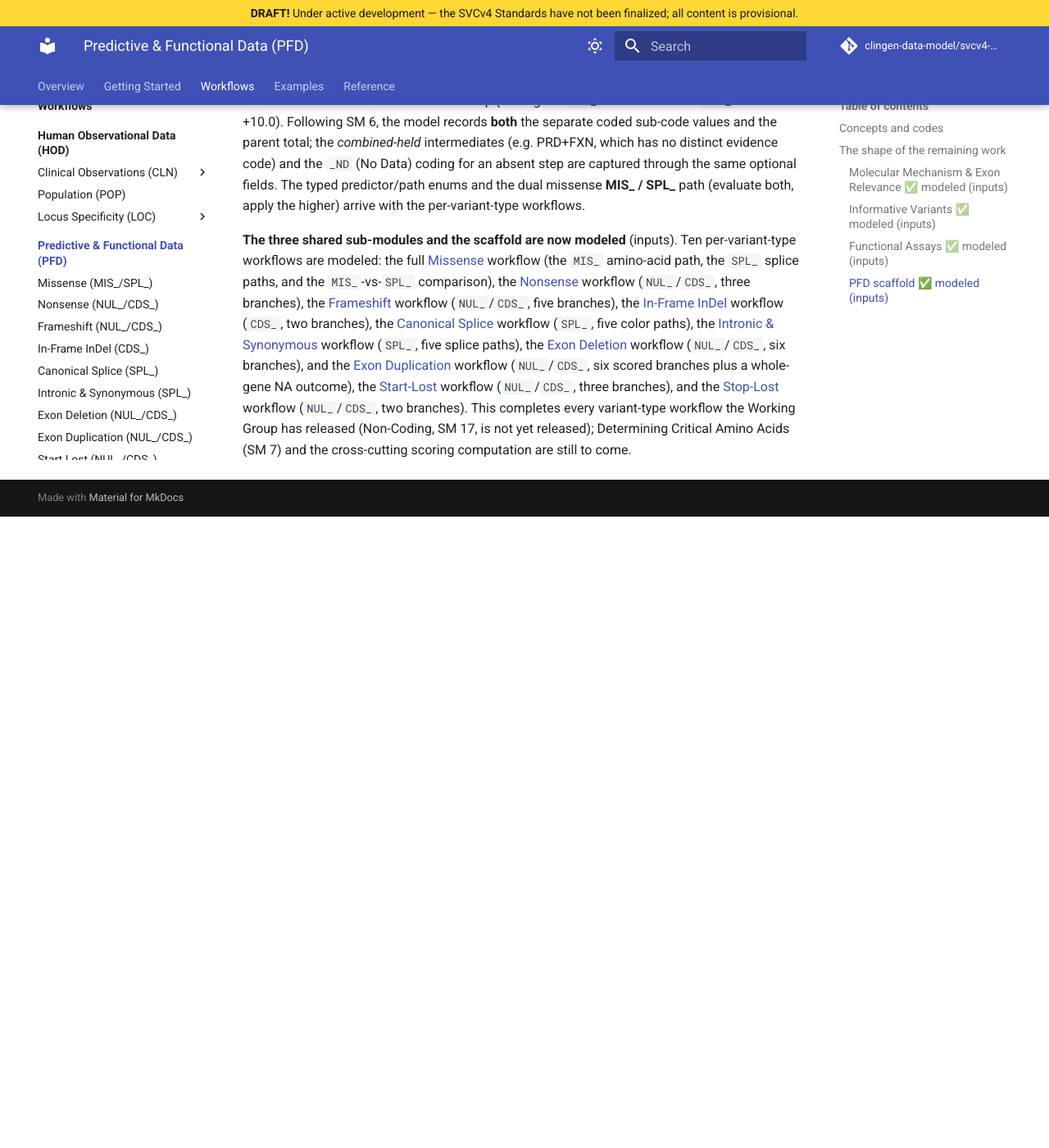
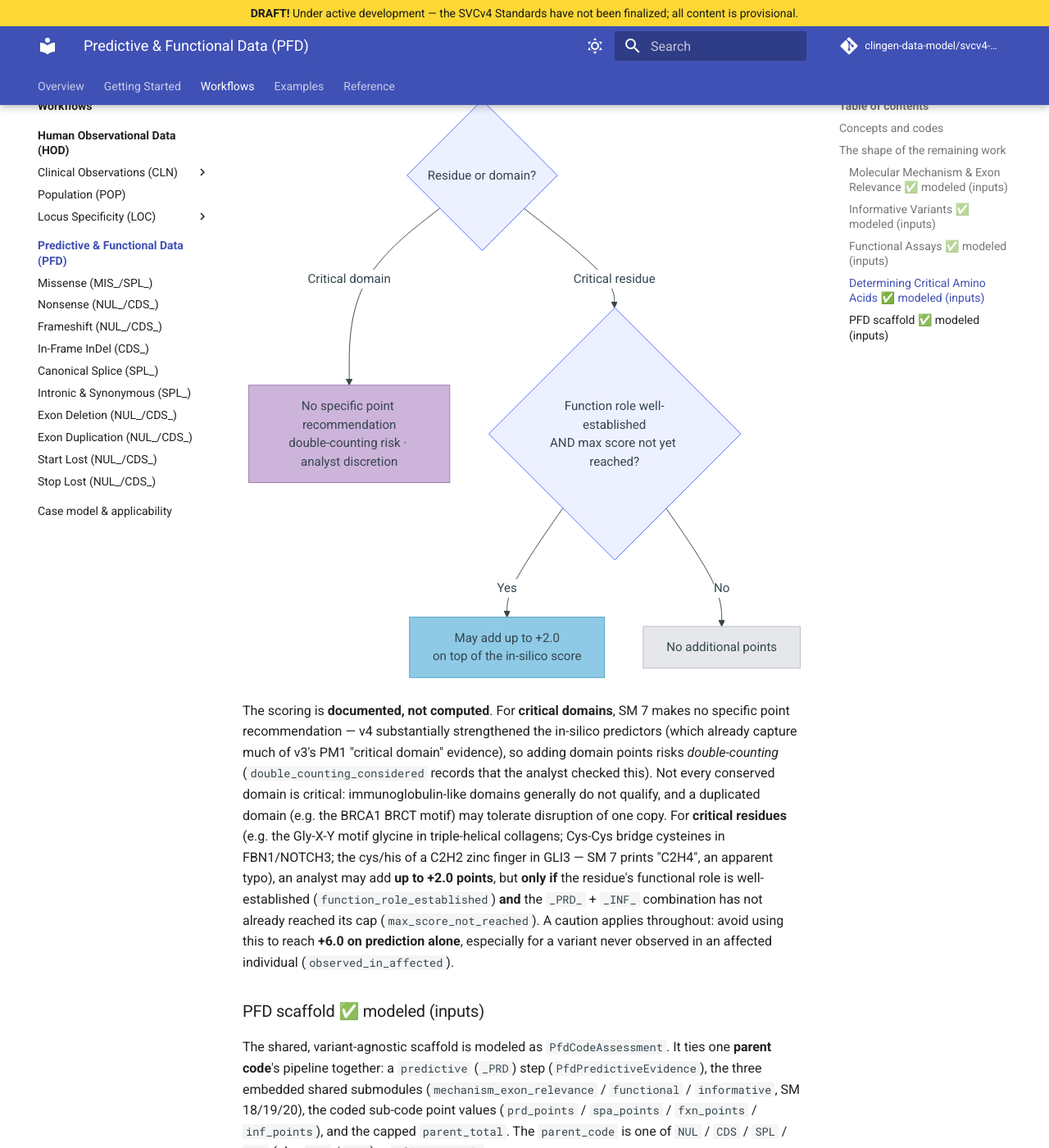
Before and after one commit to clingen-data-model/svcv4-model, an MkDocs documentation site: the page built from docs/workflows/pfd/index.md, in a window 1280 px wide and 1400 px high, scrolled down 3525 px. Shown: the whole window at 82% size. Built offline with MkDocs 1.6.1 and Material for MkDocs 9.7.7, drawn with Linux system fonts in a browser that asks for light colours; comment, search, counter and statistics services are not loaded; before the commit the page ends 4155 px from its top, so only the background shows below that; some of the changed text lies outside the part shown.

Commit message:
docs: model Critical Amino Acids (SM 7) on the PFD index + refs
Co-Authored-By: Claude Opus 4.8 (1M context) <noreply@anthropic.com>

````diff
--- a/docs/reference/model.md
+++ b/docs/reference/model.md
@@ -125,3 +125,7 @@ its fields with their types, defaults, and descriptions.
 ---
 
 ::: svcv4_model.StopLostAssessment
+
+---
+
+::: svcv4_model.CriticalAminoAcidEvidence
--- a/docs/workflows/pfd/index.md
+++ b/docs/workflows/pfd/index.md
@@ -46,8 +46,8 @@ deletion, start loss, stop loss, and others) follows the same pipeline:
 evidence → informative variants → capped code total.** Four sub-modules are
 shared across all of them: Determining Critical Amino Acids, Molecular
 Mechanism and Exon Relevance, Informative Variants, and Functional Assays.
-Modeling these shared sub-modules first — so the variant-type workflows can
-compose them — is the starting point.
+All four are now modeled (inputs), so the variant-type workflows can
+compose them.
 
 ### Molecular Mechanism & Exon Relevance ✅ modeled (inputs)
 
@@ -123,6 +123,42 @@ predictive (`*_PRD`) points. **Carve-out:** RNA splicing assays (RT-PCR / RNAseq
 / minigene) are **not** `*_FXN` — they are `SPL_SPA`, handled in the splice flow
 diagrams (SM 6/11/12), and are not modeled here.
 
+### Determining Critical Amino Acids ✅ modeled (inputs)
+
+The fourth shared sub-module is modeled as `CriticalAminoAcidEvidence`
+([Supplementary Material 7](https://docs.google.com/document/d/1a64UTev9P35YGStF7YjaprB8znWS5OC5qbBZBMMLA_s/edit)).
+It captures an analyst's determination that a VBC lies in a critical residue or domain (a
+`CriticalityKind`), the named motif/domain, the small additional evidence that may be added
+on top of the in-silico predictor, and the SM 7 gating conditions. It has **no parent code**
+of its own — the points add to whichever `_PRD_` applies (most commonly `MIS_PRD_`).
+
+```mermaid
+flowchart TD
+    START([VBC in a critical residue or domain?]) --> D1{Residue or domain?}
+    D1 -->|Critical domain| DOM[No specific point recommendation<br/>double-counting risk · analyst discretion]:::domain
+    D1 -->|Critical residue| D2{Function role well-established<br/>AND max score not yet reached?}
+    D2 -->|Yes| ADD[May add up to +2.0<br/>on top of the in-silico score]:::residue
+    D2 -->|No| NONE[No additional points]:::none
+
+    classDef domain fill:#cdb4db,stroke:#9d7bb0,color:#241a2e;
+    classDef residue fill:#8ecae6,stroke:#4f9fc4,color:#06222e;
+    classDef none fill:#e5e7eb,stroke:#b8bcc6,color:#20232e;
+```
+
+The scoring is **documented, not computed**. For **critical domains**, SM 7 makes no
+specific point recommendation — v4 substantially strengthened the in-silico predictors
+(which already capture much of v3's PM1 "critical domain" evidence), so adding domain points
+risks *double-counting* (`double_counting_considered` records that the analyst checked this).
+Not every conserved domain is critical: immunoglobulin-like domains generally do not qualify,
+and a duplicated domain (e.g. the BRCA1 BRCT motif) may tolerate disruption of one copy. For
+**critical residues** (e.g. the Gly-X-Y motif glycine in triple-helical collagens; Cys-Cys
+bridge cysteines in FBN1/NOTCH3; the cys/his of a C2H2 zinc finger in GLI3 — SM 7 prints
+"C2H4", an apparent typo), an analyst may add **up to +2.0 points**, but **only if** the
+residue's functional role is well-established (`function_role_established`) **and** the
+`_PRD_` + `_INF_` combination has not already reached its cap (`max_score_not_reached`). A
+caution applies throughout: avoid using this to reach **+6.0 on prediction alone**,
+especially for a variant never observed in an affected individual (`observed_in_affected`).
+
 ### PFD scaffold ✅ modeled (inputs)
 
 The shared, variant-agnostic scaffold is modeled as `PfdCodeAssessment`. It ties
@@ -145,7 +181,7 @@ step are captured through the same optional fields. The typed predictor/path
 enums and the dual missense **MIS_ / SPL_** path (evaluate both, apply the
 higher) arrive with the per-variant-type workflows.
 
-**The three shared sub-modules and the scaffold are now modeled** (inputs). Ten
+**The four shared sub-modules and the scaffold are now modeled** (inputs). Ten
 per-variant-type workflows are modeled: the full [Missense](missense.md) workflow
 (the `MIS_` amino-acid path, the `SPL_` splice paths, and the `MIS_`-vs-`SPL_`
 comparison), the [Nonsense](nonsense.md) workflow (`NUL_`/`CDS_`, three branches),
@@ -158,5 +194,4 @@ the [Exon Deletion](exon-deletion.md) workflow (`NUL_`/`CDS_`, six branches), an
 a whole-gene NA outcome), the [Start-Lost](start-lost.md) workflow (`NUL_`/`CDS_`, three
 branches), and the [Stop-Lost](stop-lost.md) workflow (`NUL_`/`CDS_`, two branches). This
 completes every variant-type workflow the Working Group has released (Non-Coding, SM 17, is
-not yet released); Determining Critical Amino Acids (SM 7) and the cross-cutting scoring
-computation are still to come.
+not yet released); the cross-cutting scoring computation is still to come.
````
Also changed, not shown: docs/reference/known-gaps.md (+1 -1 lines), docs/reference/spec-alignment.md (+1 -1 lines).
